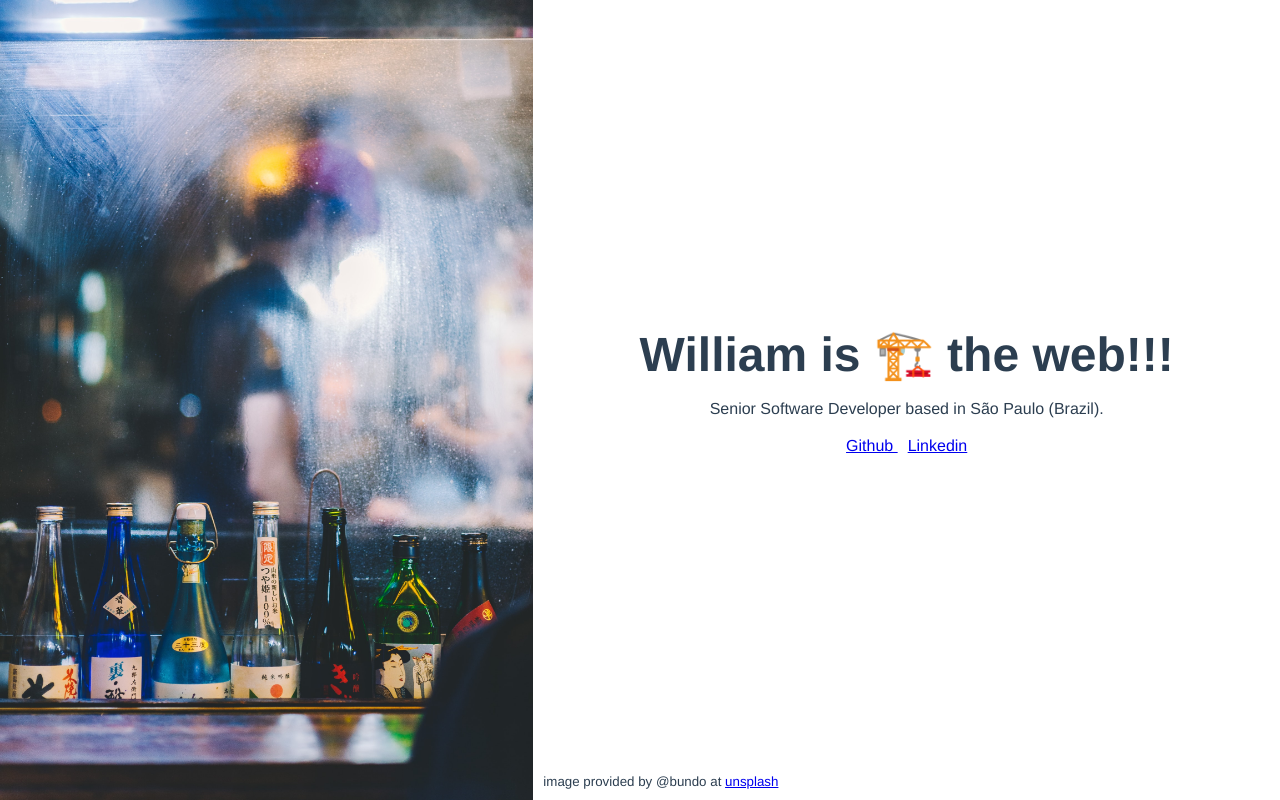
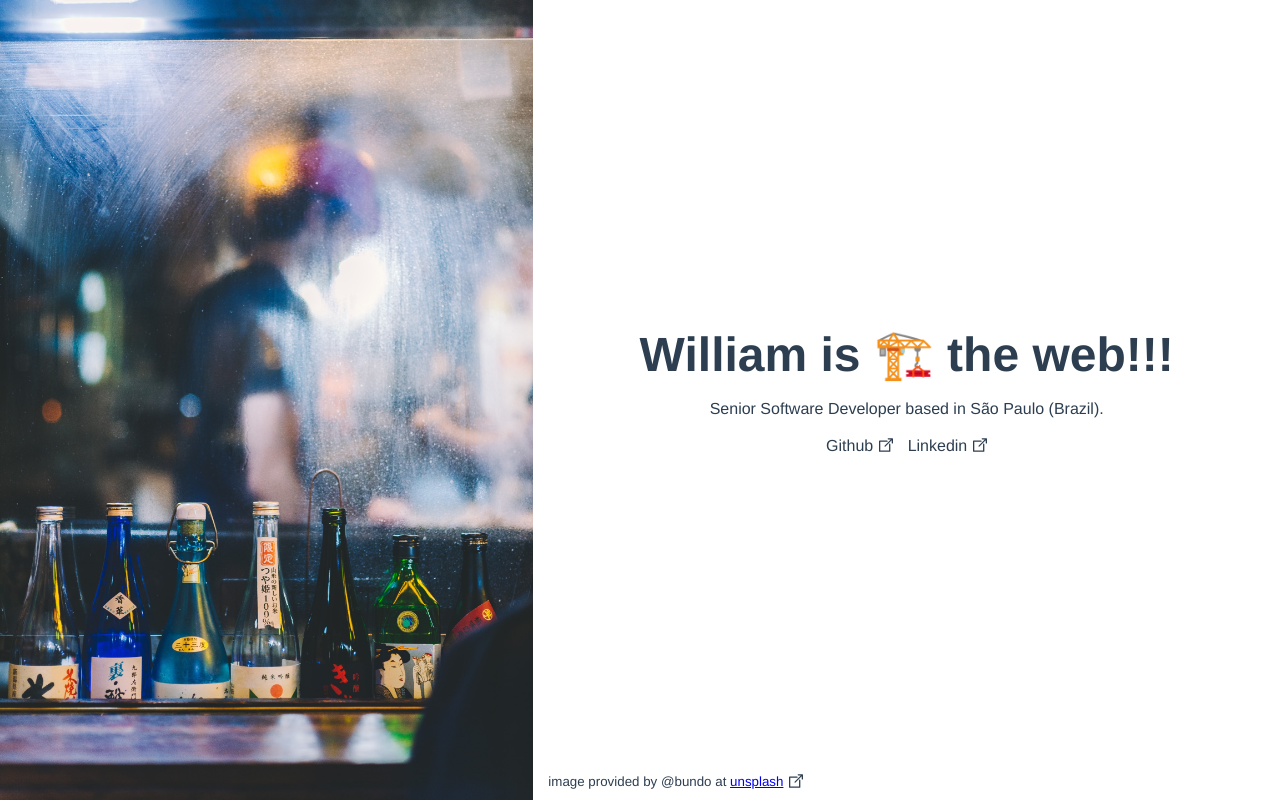
Before and after one commit to willsgimenes/willgimenes.dev, a Vue app: page / in a window 1280 px wide. Built offline with nearby package versions, Linux system fonts and the light colour scheme.

Commit message:
feat: adding custom style to href

```diff
--- a/src/App.vue
+++ b/src/App.vue
@@ -75,5 +75,11 @@ div.image-copyright {
   position: absolute;
   bottom: 10px;
   left: 10px;
+  background: url("./assets/external.svg") no-repeat;
+  background-position: 100% calc(100% - 2px);
+  background-size: 14px 14px;
+  margin: 0 5px;
+  padding-right: 20px;
+  text-decoration: none;
 }
 </style>
--- a/src/components/Footer.vue
+++ b/src/components/Footer.vue
@@ -4,12 +4,10 @@
       Senior Software Developer based in São Paulo (Brazil).
     </p>
     <p>
-      <a href="https://www.github.com/willsgimenes" target="_blank">
-        Github
+      <a href="https://www.github.com/willsgimenes" target="_blank">Github</a>
+      <a href="https://www.linkedin.com/in/william-gimenes/" target="_blank">
+        Linkedin
       </a>
-      <a href="https://www.linkedin.com/in/william-gimenes/" target="_blank"
-        >Linkedin</a
-      >
     </p>
   </div>
 </template>
@@ -22,7 +20,13 @@ export default {
 
 <style scoped>
 a {
+  background: url("./../assets/external.svg") no-repeat;
+  background-position: 100% calc(100% - 2px);
+  background-size: 14px 14px;
+  color: #2c3e50;
   margin: 0 5px;
+  padding-right: 20px;
+  text-decoration: none;
 }
 
 a:first-child {
```
Also changed, not shown: src/assets/external.svg (added).
